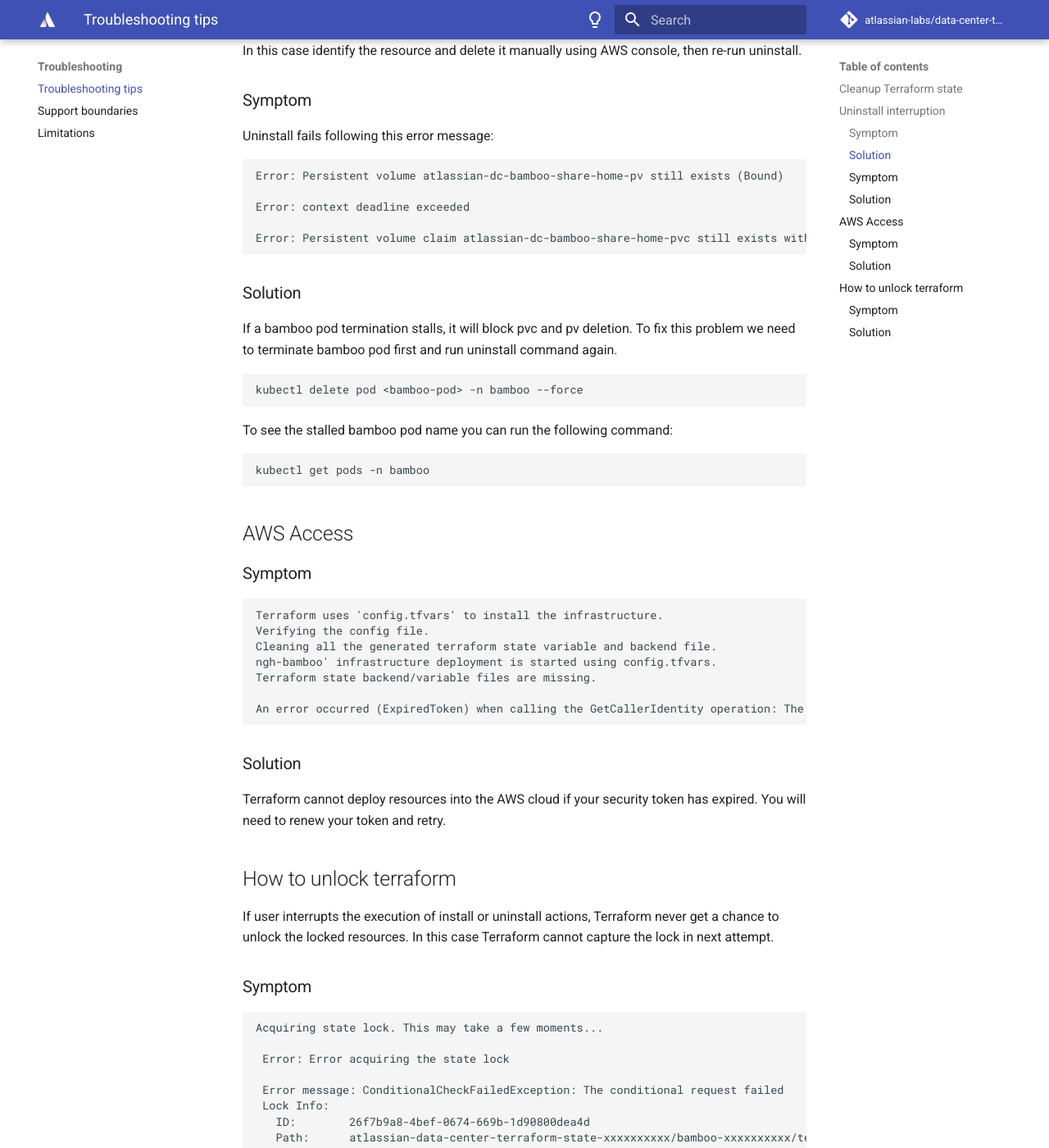
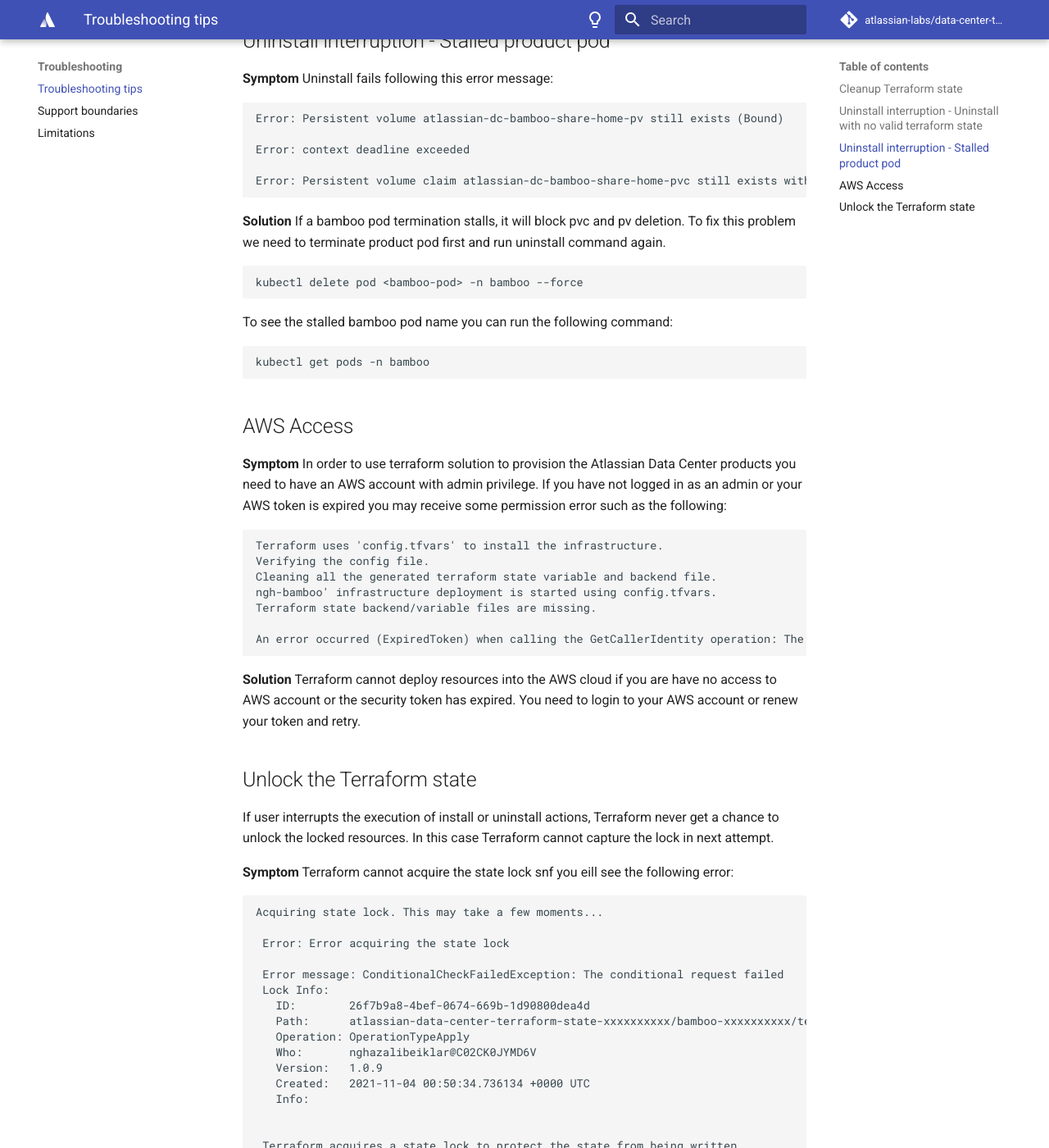
Before and after one commit to atlassian-labs/data-center-terraform, an MkDocs documentation site: the page built from docs/docs/troubleshooting/TROUBLESHOOTING.md, in a window 1280 px wide and 1400 px high, scrolled down 1231 px. Shown: the whole window at 82% size. Built offline with MkDocs 1.6.1 and Material for MkDocs 9.7.7, drawn with Linux system fonts in a browser that asks for light colours; comment, search, counter and statistics services are not loaded; some of the changed text lies outside the part shown.

Commit message:
Added more input to troubleshooting page

````diff
--- a/docs/docs/troubleshooting/TROUBLESHOOTING.md
+++ b/docs/docs/troubleshooting/TROUBLESHOOTING.md
@@ -26,16 +26,17 @@
 ```
 !!! info "Temporary variable files will re-generate using the config file and override in install process."
 
-## Uninstall interruption
+## Uninstall interruption - Uninstall with no valid terraform state
 
-### Symptom
+**Symptom**
 If you try to uninstall using a different config file than what you used to install the environment or using a different version of the code you may face some problems in uninstall.
 Mostly terraform complains the resource cannot be removed because it is used.
 
-### Solution
+**Solution**
 In this case identify the resource and delete it manually using AWS console, then re-run uninstall.
 
-### Symptom
+## Uninstall interruption - Stalled product pod
+**Symptom**
 Uninstall fails following this error message:
 ```
 Error: Persistent volume atlassian-dc-bamboo-share-home-pv still exists (Bound)
@@ -44,9 +45,9 @@
 
 Error: Persistent volume claim atlassian-dc-bamboo-share-home-pvc still exists with
 ```
-### Solution
+**Solution**
 If a bamboo pod termination stalls, it will block pvc and pv deletion.
-To fix this problem we need to terminate bamboo pod first and run uninstall command again.
+To fix this problem we need to terminate product pod first and run uninstall command again.
 ```
 kubectl delete pod <bamboo-pod> -n bamboo --force
 ```
@@ -56,8 +57,9 @@
 ```
 
 ## AWS Access
-### Symptom
-
+**Symptom**
+In order to use terraform solution to provision the Atlassian Data Center products you need to have an AWS account with admin privilege.
+If you have not logged in as an admin or your AWS token is expired you may receive some permission error such as the following:
 ```
 Terraform uses 'config.tfvars' to install the infrastructure.
 Verifying the config file.
@@ -68,14 +70,15 @@
 An error occurred (ExpiredToken) when calling the GetCallerIdentity operation: The security token included in the request is expired
 ```
 
-### Solution
-Terraform cannot deploy resources into the AWS cloud if your security token has expired. You will need to renew your token and retry.
+**Solution**
+Terraform cannot deploy resources into the AWS cloud if you are have no access to AWS account or the security token has expired. You need to login to your AWS account or renew your token and retry.
 
-## How to unlock terraform
+## Unlock the Terraform state
 If user interrupts the execution of install or uninstall actions, Terraform never get a chance to unlock the locked resources.
 In this case Terraform cannot capture the lock in next attempt.
 
-### Symptom
+**Symptom**
+Terraform cannot acquire the state lock snf you eill see the following error:
 
 ```
 Acquiring state lock. This may take a few moments...
@@ -99,7 +102,7 @@
  flag, but this is not recommended.
 
 ```
-### Solution
+**Solution**
 To fix this you need to unlock state first by running the following command
 (replace ID with the value from the error message):
 
````
